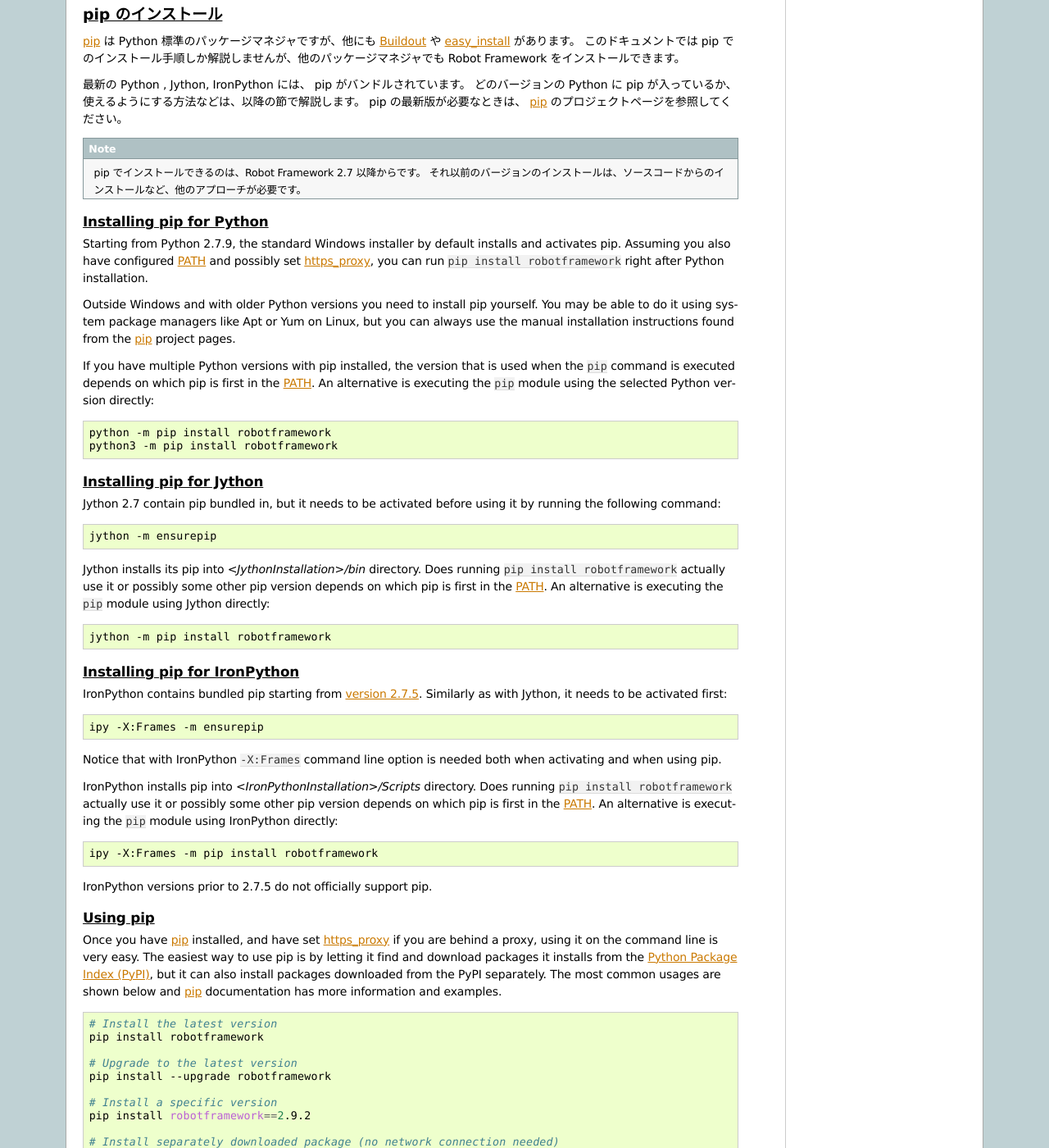
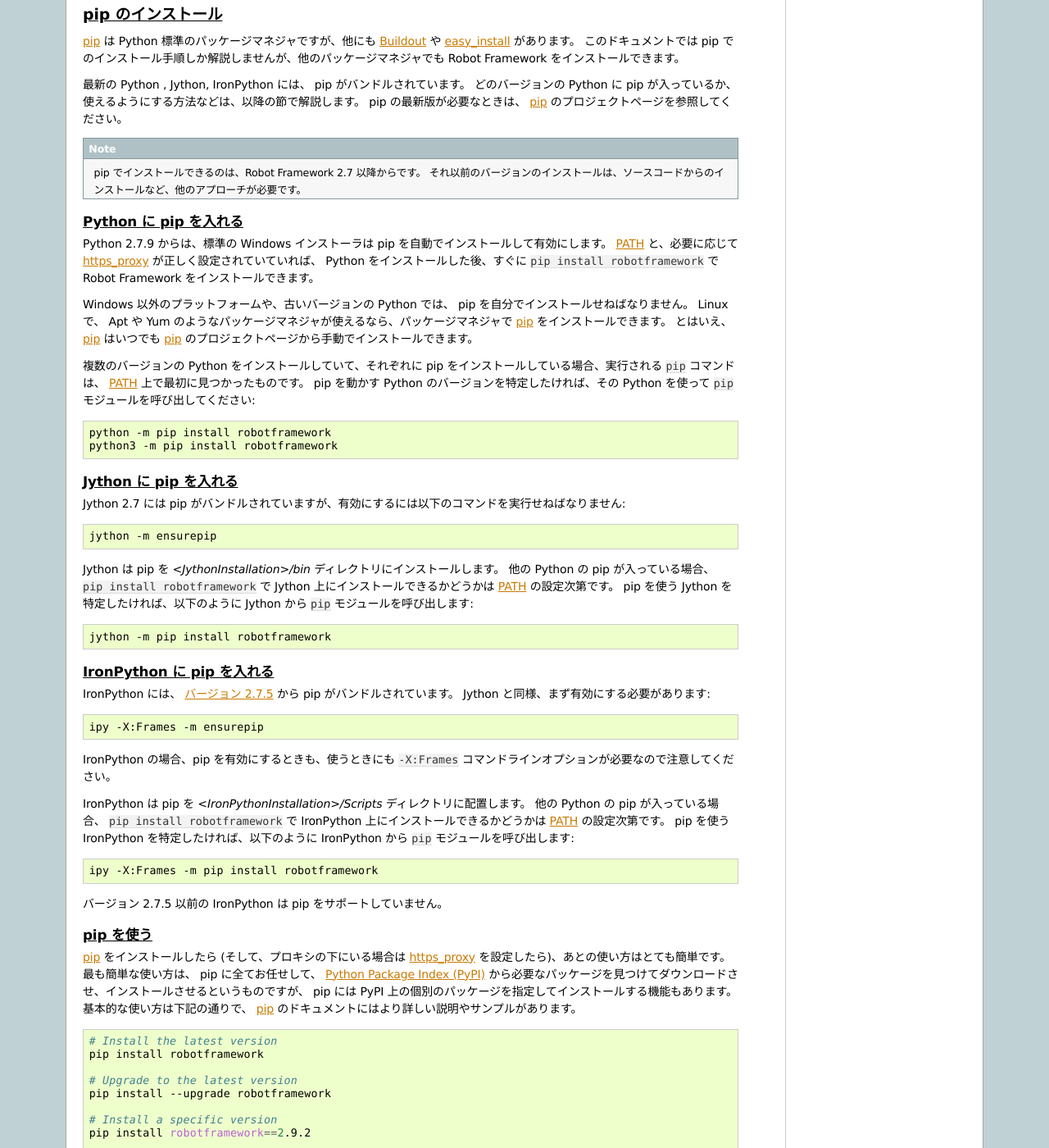
Before and after one commit to whosaysni/robotframework-ja, a Sphinx documentation site: the page built from docs/userguide/INSTALL.rst, in a window 1280 px wide and 1400 px high, scrolled down 4081 px. Shown: the whole window at 82% size. Built offline with Sphinx 7.4.7, drawn with Linux system fonts in a browser that asks for light colours; some of the changed text lies outside the part shown.

Commit message:
pipのインストール手順を訳出した。

```diff
--- a/docs/userguide/INSTALL.rst
+++ b/docs/userguide/INSTALL.rst
@@ -205,7 +205,7 @@
 `PIP でインストール <Installing with pip>`_ する場合、環境変数 ``https_proxy`` を設定する必要があります。
 この環境変数は、 pip 自体のインストールと、 Robot Framework や他の Python パッケージインストールに必要です。
 
-``https_proxy`` の設定方法は、 `PATH の設定<configuring PATH>`_ と同様、 OS によって異なります。
+``https_proxy`` の設定方法は、 `PATH の設定 <configuring PATH>`_ と同様、 OS によって異なります。
 変数の値は、通常は `http://10.0.0.42:8080` のようにプロキシの URL です。
 
 .. _Installing with pip:
@@ -228,23 +228,18 @@
 
 .. _Installing pip for Python:
 
-Installing pip for Python
+Python に pip を入れる
 ~~~~~~~~~~~~~~~~~~~~~~~~~
 
-Starting from Python 2.7.9, the standard Windows installer by default installs
-and activates pip. Assuming you also have configured PATH_ and possibly
-set https_proxy_, you can run `pip install robotframework` right after
-Python installation.
+Python 2.7.9 からは、標準の Windows インストーラは pip を自動でインストールして有効にします。
+PATH_ と、必要に応じて `https_proxy`_ が正しく設定されていていれば、 Python をインストールした後、すぐに `pip install robotframework` で Robot Framework をインストールできます。
 
-Outside Windows and with older Python versions you need to install pip yourself.
-You may be able to do it using system package managers like Apt or Yum on Linux,
-but you can always use the manual installation instructions found from the pip_
-project pages.
+Windows 以外のプラットフォームや、古いバージョンの Python では、 pip を自分でインストールせねばなりません。
+Linux で、 Apt や Yum のようなパッケージマネジャが使えるなら、パッケージマネジャで pip_ をインストールできます。
+とはいえ、 pip_ はいつでも pip_ のプロジェクトページから手動でインストールできます。
 
-If you have multiple Python versions with pip installed, the version that is
-used when the ``pip`` command is executed depends on which pip is first in the
-PATH_. An alternative is executing the ``pip`` module using the selected Python
-version directly:
+複数のバージョンの Python をインストールしていて、それぞれに pip をインストールしている場合、実行される ``pip`` コマンドは、 PATH_ 上で最初に見つかったものです。
+pip を動かす Python のバージョンを特定したければ、その Python を使って ``pip`` モジュールを呼び出してください:
 
 .. sourcecode:: bash
 
@@ -253,20 +248,18 @@
 
 .. _Installing pip for Jython:
 
-Installing pip for Jython
+Jython に pip を入れる
 ~~~~~~~~~~~~~~~~~~~~~~~~~
 
-Jython 2.7 contain pip bundled in, but it needs to be activated before using it
-by running the following command:
+Jython 2.7 には pip がバンドルされていますが、有効にするには以下のコマンドを実行せねばなりません:
 
 .. sourcecode:: bash
 
     jython -m ensurepip
 
-Jython installs its pip into :file:`<JythonInstallation>/bin` directory.
-Does running `pip install robotframework` actually use it or possibly some
-other pip version depends on which pip is first in the PATH_. An alternative
-is executing the ``pip`` module using Jython directly:
+Jython は pip を :file:`<JythonInstallation>/bin` ディレクトリにインストールします。
+他の Python の pip が入っている場合、 `pip install robotframework` で Jython 上にインストールできるかどうかは PATH_ の設定次第です。
+pip を使う Jython を特定したければ、以下のように Jython から ``pip`` モジュールを呼び出します:
 
 .. sourcecode:: bash
 
@@ -274,45 +267,38 @@
 
 .. _Installing pip for IronPython:
 
-Installing pip for IronPython
+IronPython に pip を入れる
 ~~~~~~~~~~~~~~~~~~~~~~~~~~~~~
 
-IronPython contains bundled pip starting from `version 2.7.5`__. Similarly as
-with Jython, it needs to be activated first:
+IronPython には、 `バージョン 2.7.5 <http://blog.ironpython.net/2014/12/pip-in-ironpython-275.html>`_ から pip がバンドルされています。
+Jython と同様、まず有効にする必要があります:
 
 .. sourcecode:: bash
 
     ipy -X:Frames -m ensurepip
 
-Notice that with IronPython `-X:Frames` command line option is needed both
-when activating and when using pip.
+IronPython の場合、pip を有効にするときも、使うときにも `-X:Frames` コマンドラインオプションが必要なので注意してください。
 
-IronPython installs pip into :file:`<IronPythonInstallation>/Scripts` directory.
-Does running `pip install robotframework` actually use it or possibly some
-other pip version depends on which pip is first in the PATH_. An alternative
-is executing the ``pip`` module using IronPython directly:
+IronPython は pip を :file:`<IronPythonInstallation>/Scripts` ディレクトリに配置します。
+他の Python の pip が入っている場合、 `pip install robotframework` で IronPython 上にインストールできるかどうかは PATH_ の設定次第です。
+pip を使う IronPython を特定したければ、以下のように IronPython から ``pip`` モジュールを呼び出します:
+
 
 .. sourcecode:: bash
 
     ipy -X:Frames -m pip install robotframework
 
-IronPython versions prior to 2.7.5 do not officially support pip.
+バージョン 2.7.5 以前の IronPython は pip をサポートしていません。
 
-__ http://blog.ironpython.net/2014/12/pip-in-ironpython-275.html
 
 .. _Using pip:
 
-Using pip
-~~~~~~~~~
+pip を使う
+~~~~~~~~~~~~
 
-Once you have pip_ installed, and have set https_proxy_ if you are behind
-a proxy, using it on the command line is very easy. The easiest way to use
-pip is by letting it find and download packages it installs from the
-`Python Package Index (PyPI)`__, but it can also install packages
-downloaded from the PyPI separately. The most common usages are shown below
-and pip_ documentation has more information and examples.
-
-__ PyPI_
+pip_ をインストールしたら (そして、プロキシの下にいる場合は `https_proxy`_ を設定したら)、あとの使い方はとても簡単です。
+最も簡単な使い方は、 pip に全てお任せして、 `Python Package Index (PyPI) <https://pypi.python.org/>`_ から必要なパッケージを見つけてダウンロードさせ、インストールさせるというものですが、 pip には PyPI 上の個別のパッケージを指定してインストールする機能もあります。
+基本的な使い方は下記の通りで、 pip_ のドキュメントにはより詳しい説明やサンプルがあります。
 
 .. sourcecode:: bash
 
@@ -552,7 +538,7 @@
 ~~~~~~~~~~~~~~~~~~~~~~~~~~~~~~~~~~~~
 
 テストを実行するもう一つの方法は、インストール済みの ``robot`` モジュールや、サブモジュールの ``robot.run`` を、 Python の
-`-m コマンドラインオプション<https://docs.python.org/2/using/cmdline.html#cmdoption-m>`_ で実行するやりかたです。
+`-m コマンドラインオプション <https://docs.python.org/2/using/cmdline.html#cmdoption-m>`_ で実行するやりかたです。
 この方法は、複数のバージョンの Python で Robot Framework を実行したい場合に特に便利です:
 
 .. sourcecode:: bash
```
